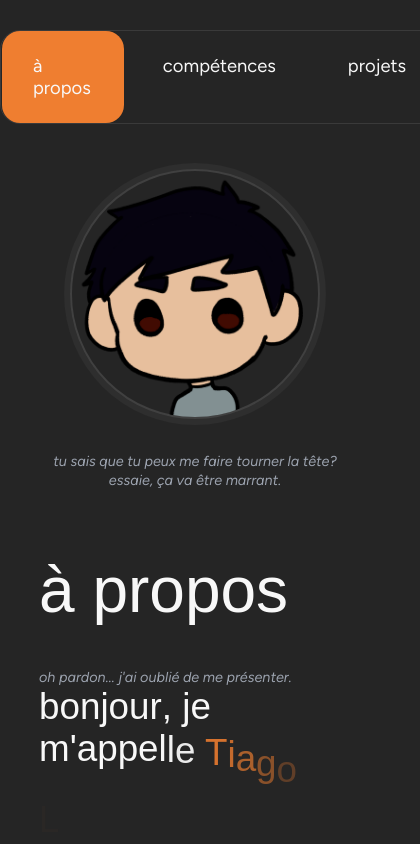
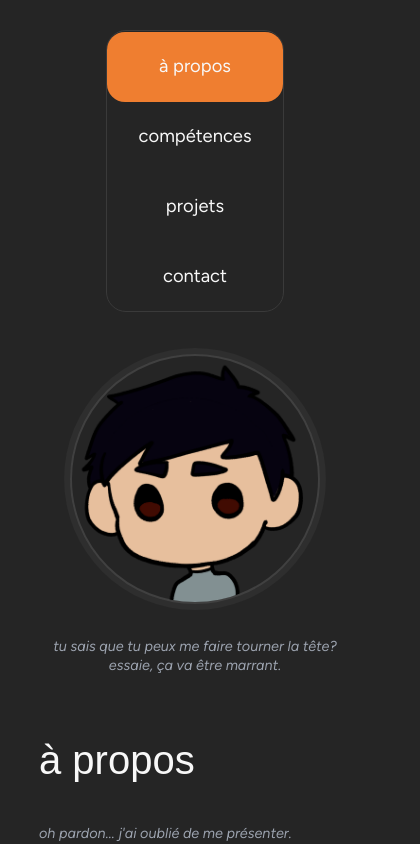
Before and after one commit to DogeBloxy/CV-numerique-3, a React (Vite) app: page / in a window 390 px wide. Both pictures are taken after a click on the button "Passer l'introduction". Shown: the top 844 px of the page, 420 px wide, since content can reach past the window. Built offline with nearby package versions, Linux system fonts and the light colour scheme; a web font is replaced by a local one.

Commit message:
style: Added mobile support for navbar and adjust font size.

```diff
--- a/src/components/Navbar/Navbar.css
+++ b/src/components/Navbar/Navbar.css
@@ -47,3 +47,21 @@
     z-index: 0;
     pointer-events: none;
 }
+
+@media (max-width: 768px) {
+    .navbar-container {
+        position: sticky;
+        top: 20px;
+        text-align: center;
+    }
+
+    .pill {
+        left: auto;
+        bottom: 0;
+    }
+
+    .navbar-list {
+        flex-direction: column;
+        gap: 0;
+    }
+}
--- a/src/components/Navbar/Navbar.jsx
+++ b/src/components/Navbar/Navbar.jsx
@@ -2,7 +2,7 @@ import './Navbar.css'
 import { gsap } from 'gsap'
 import { useGSAP } from '@gsap/react'
 import { Flip } from 'gsap/all'
-import { useContext, useRef, useState } from 'react'
+import { useContext, useRef, useState, useEffect } from 'react'
 import { ActiveSectionContext } from '../../context/ActiveSectionContext'
 
 const tabs = [{ text: "à propos", link: "about" }, { text: "compétences", link: "skills" }, { text: "projets", link: "projects" }, { text: "contact", link: "contact" }];
@@ -14,6 +14,14 @@ function Navbar() {
     const pillRef = useRef();
     const navRef = useRef();
     const tabRefs = useRef({});
+    const [isMobile, setIsMobile] = useState(false);
+
+    useEffect(() => {
+        const checkScreen = () => setIsMobile(window.innerWidth <= 768);
+        checkScreen();
+        window.addEventListener('resize', checkScreen);
+        return () => window.removeEventListener('resize', checkScreen);
+    }, []);
 
     useGSAP(() => {
         gsap.from(navRef.current, {
@@ -31,6 +39,15 @@ function Navbar() {
         const navRect = navRef.current.getBoundingClientRect();
         const tabRect = el.getBoundingClientRect();
 
+        if (isMobile) {
+            gsap.to(pillRef.current, {
+                y: tabRect.top - navRect.top,
+                width: tabRect.width,
+                height: tabRect.height,
+                duration: 0.4,
+                display: 'block',
+            });
+        } else {
             gsap.to(pillRef.current, {
                 x: tabRect.left - navRect.left,
                 width: tabRect.width,
@@ -38,8 +55,9 @@ function Navbar() {
                 duration: 0.4,
                 display: 'block',
             });
+        }
 
-    }, [active], { scope: navRef })
+    }, [active, isMobile], { scope: navRef })
 
 
     // Si jamais vous préferez un système de clique plutôt que du ScrollTrigger.
--- a/src/index.css
+++ b/src/index.css
@@ -77,4 +77,11 @@ button {
     button {
         cursor: pointer;
     }
+
+    h2 {
+        font-size: 2.5rem;
+    }
+    h3 {
+        font-size: 1.8rem;
+    }
 }
--- a/src/sections/Hero/Hero.css
+++ b/src/sections/Hero/Hero.css
@@ -94,6 +94,11 @@
 }
 
 @media (max-width: 768px) {
+    .hero-container {
+        margin-top: 5vh;
+        margin-bottom: 5vh;
+    }
+
     .hero-intro {
         flex-direction: column-reverse;
     }
--- a/src/sections/Skills/Skills.css
+++ b/src/sections/Skills/Skills.css
@@ -42,6 +42,11 @@
 }
 
 @media (max-width: 768px) {
+    .skills-container {
+        margin-top: 5vh;
+        margin-bottom: 5vh;
+    }
+
     .span-mobile {
         display: block;
     }
```
Lines whose indentation alone changed are shown as unchanged.
